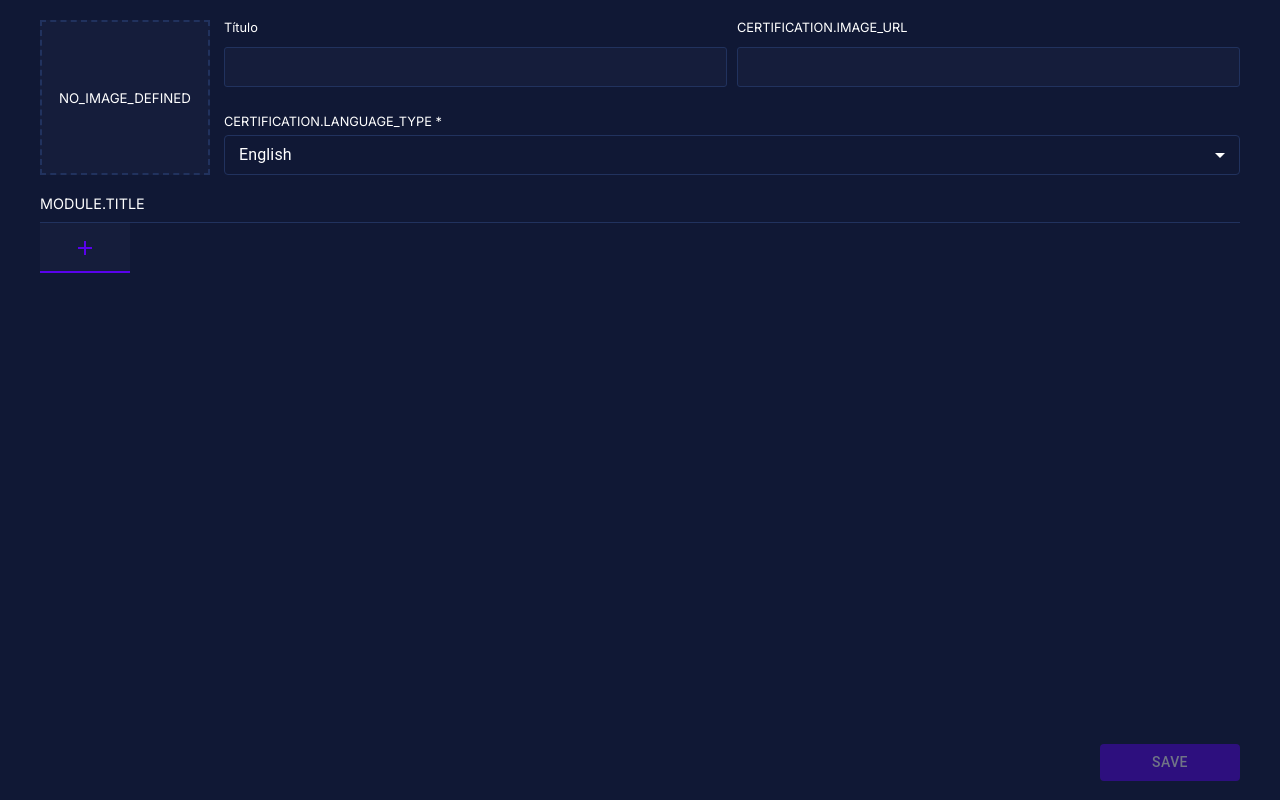
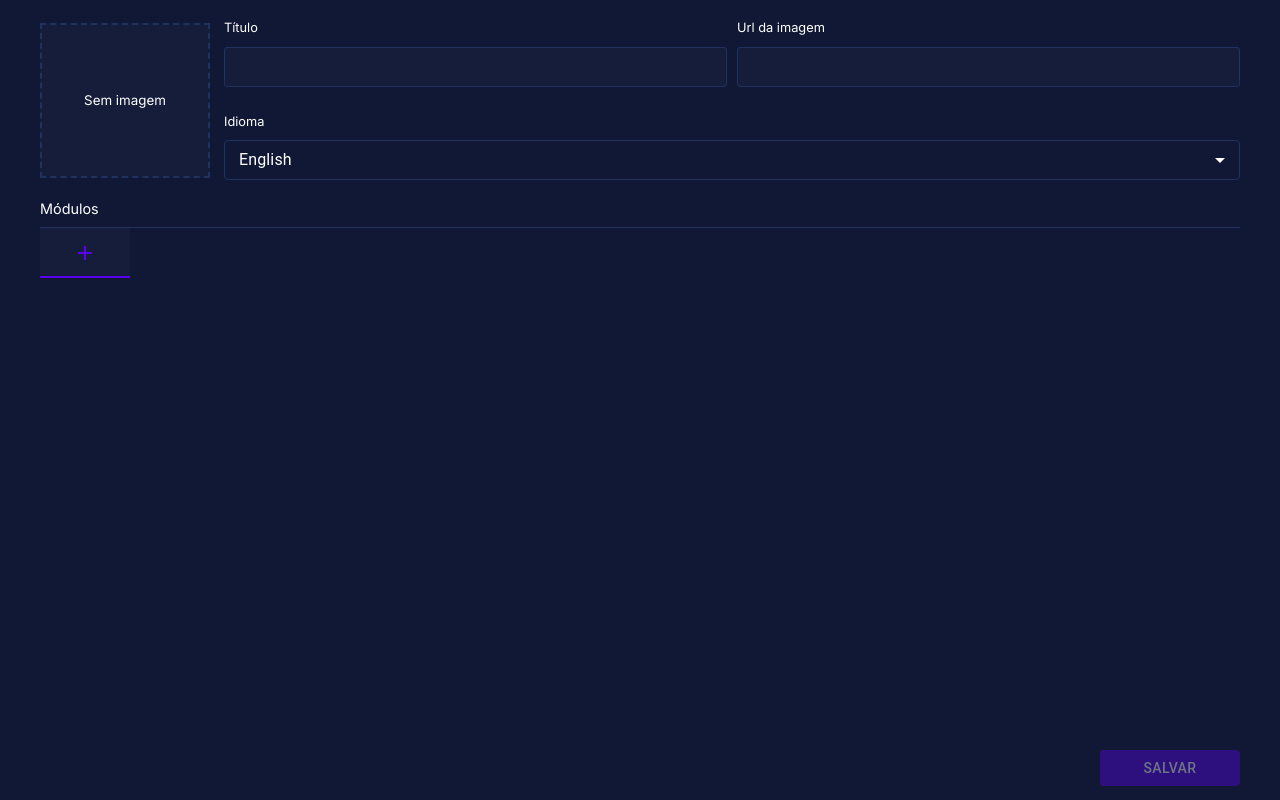
Before and after one commit to mcosta21/LearnCertWeb, a React (Vite) app: page /certification/form in a window 1280 px wide. Built offline with nearby package versions, Linux system fonts and the light colour scheme.

Commit message:
Fix update languageType of certification, and add translate keys

```diff
--- a/public/locales/pt/translation.json
+++ b/public/locales/pt/translation.json
@@ -1,6 +1,23 @@
 {
   "TITLE": "Oi",
+  "SAVE": "Salvar",
   "CERTIFICATION": {
-    "TITLE": "Título"
+    "TITLE": "Título",
+    "NO_IMAGE": "Sem imagem",
+    "IMAGE_URL": "Url da imagem",
+    "LANGUAGE_TYPE": "Idioma"
+  },
+  "MODULE": {
+    "TITLE": "Título do módulo",
+    "LABEL": "Módulos"
+  },
+  "QUESTION": {
+    "DESCRIPTION": "Descrição",
+    "LEARN_MORE": "Saiba mais",
+    "ADD": "Adicionar questão"
+  },
+  "ANSWER": {
+    "DESCRIPTION": "Resposta",
+    "IS_CORRECT": "Está correto?"
   }
 }
--- a/src/components/LSelect/index.tsx
+++ b/src/components/LSelect/index.tsx
@@ -24,7 +24,10 @@ export default function LSelect({
 }: Props){
     return (
         <SSelectContainer className="l-select">
-            <LLabel hidden={!label} value={`${label} ${required ? '*' : ''}`} />
+            <span>
+                <LLabel hidden={!label} value={label} />
+                {!label && required ? '*' : ''}
+            </span>
             <Select
                 value={defaultValue}
                 onChange={onChange}
--- a/src/pages/CertificationFormPage/Form.tsx
+++ b/src/pages/CertificationFormPage/Form.tsx
@@ -19,6 +19,7 @@ import { ModuleTab, ModuleTabProps } from './components/ModuleTab';
 import * as api from './services/certification.api';
 import { LanguageType, LanguageTypes } from '@pages/CertificationPage/models/certification.model';
 import LSelect from '@components/LSelect';
+import Translate from '@services/i18nProvider/Translate';
 
 interface Props {
     certification?: Certification;
@@ -181,7 +182,7 @@ export default function CertificationForm({
                             <img src={getValues('imageUrl')} />
                          :
                             <LDashedButton type="button" width="200px" height="155px">
-                                NO_IMAGE_DEFINED
+                                <Translate value="CERTIFICATION.NO_IMAGE" />
                             </LDashedButton>
                     }
 
@@ -214,7 +215,7 @@ export default function CertificationForm({
                 </SCertificationInputs>
 
                 <SModuleTabsContainer>
-                    <LLabel value="MODULE.TITLE" />
+                    <LLabel value="MODULE.LABEL" />
                     <LTabs
                         currentTab={currentTab}
                         onChange={handleChangeTab}
@@ -231,7 +232,7 @@ export default function CertificationForm({
                         type="submit"
                         disabled={!isValid}
                     >
-                        SAVE
+                        <Translate value="SAVE" />
                     </Button>
                 </SCertificationFooter>
 
--- a/src/pages/CertificationFormPage/components/ModuleTab/index.tsx
+++ b/src/pages/CertificationFormPage/components/ModuleTab/index.tsx
@@ -3,6 +3,7 @@ import { LDashedButton } from "@components/LDashedButton";
 import { Certification, Question } from "../../domain/certification.model";
 import { QuestionCard } from "../QuestionCard";
 import { SModuleTabContainer, SQuestionContainer } from "./styles";
+import Translate from "@services/i18nProvider/Translate";
 
 export interface ModuleTabProps {
     control: Control<Certification, any>,
@@ -44,7 +45,7 @@ export function ModuleTab({ control, index }: ModuleTabProps){
             </SQuestionContainer>
 
             <LDashedButton type="button" onClick={handleAddQuestion}>
-                ADD_QUESTION
+                <Translate value="QUESTION.ADD" />
             </LDashedButton>
 
         </SModuleTabContainer>
--- a/src/pages/CertificationFormPage/components/QuestionCard/index.tsx
+++ b/src/pages/CertificationFormPage/components/QuestionCard/index.tsx
@@ -10,6 +10,8 @@ import { LAnswerOptionItem } from "@components/LAnswerOptionItem";
 import { OptionType } from "@components/LAnswerOptionItem/models";
 import { LInput } from "@components/LInput";
 import { LLabel } from "@components/LLabel";
+
+import Translate from '@services/i18nProvider/Translate';
 
 interface Props {
     moduleIndex: number;
@@ -192,7 +194,7 @@ export function QuestionCard({
                                     onChange={toogleAnswerIsCorrect}
                                 />
                             }
-                            label="ANSWER.IS_CORRECT"
+                            label={<Translate value="ANSWER.IS_CORRECT" />}
                         />
 
                         {
--- a/src/pages/CertificationFormPage/domain/certification.commands.ts
+++ b/src/pages/CertificationFormPage/domain/certification.commands.ts
@@ -1,3 +1,4 @@
+import { LanguageType } from './../../CertificationPage/models/certification.model';
 import { Certification } from './certification.model';
 import { Module } from './certification.model';
 
@@ -6,12 +7,14 @@ export class BaseCertificationCommand {
     public title: string;
     public imageUrl: string;
     public modules: Array<Module> = [];
+    public languageType: LanguageType;
 
     constructor(certification: Certification){
         this.id = certification.id;
         this.title = certification.title;
         this.imageUrl = certification.imageUrl;
         this.modules = certification.modules;
+        this.languageType = certification.languageType;
     }
 }
 
```
Also changed, not shown: public/locales/en/translation.json (+18 -1 lines).
